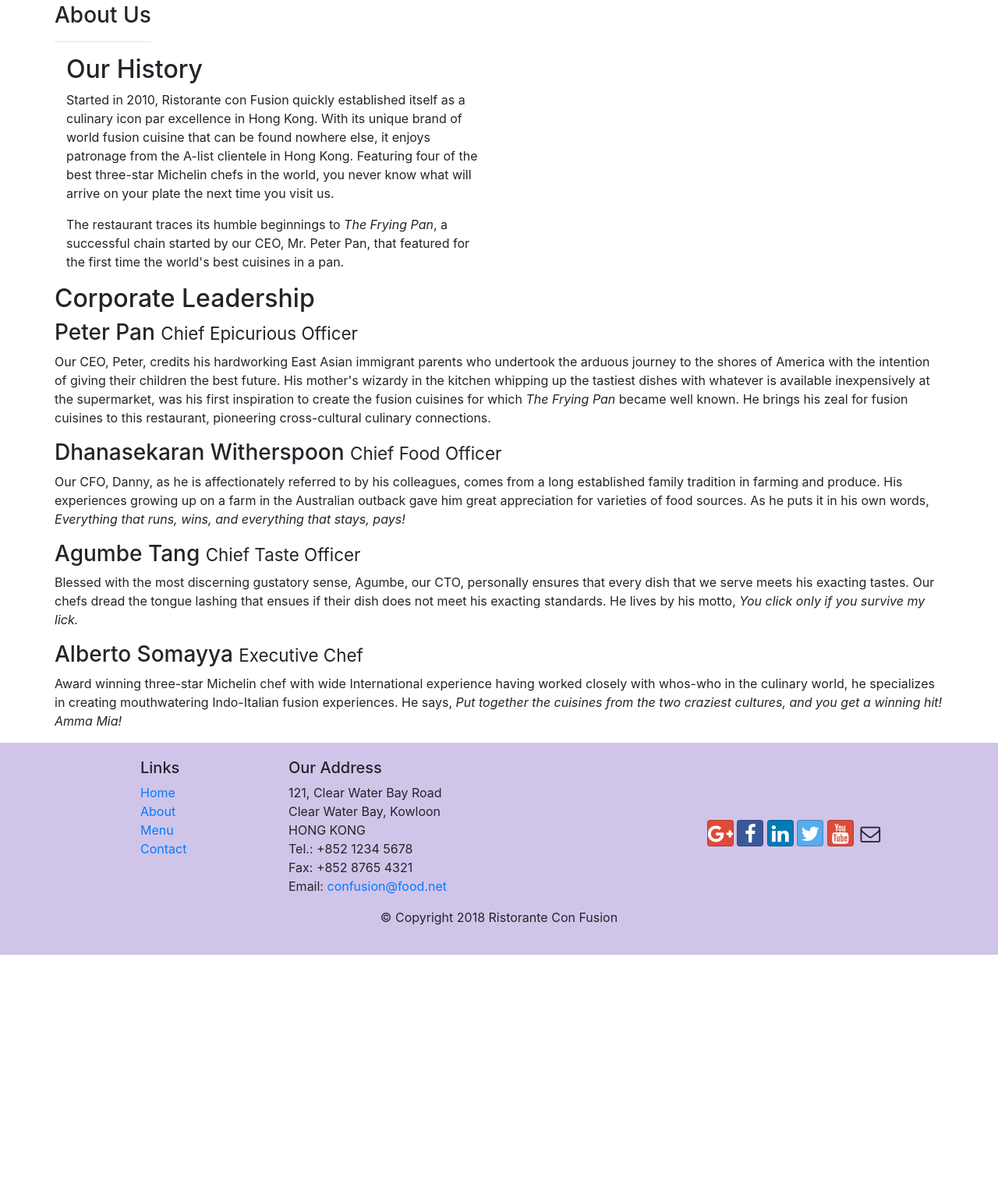
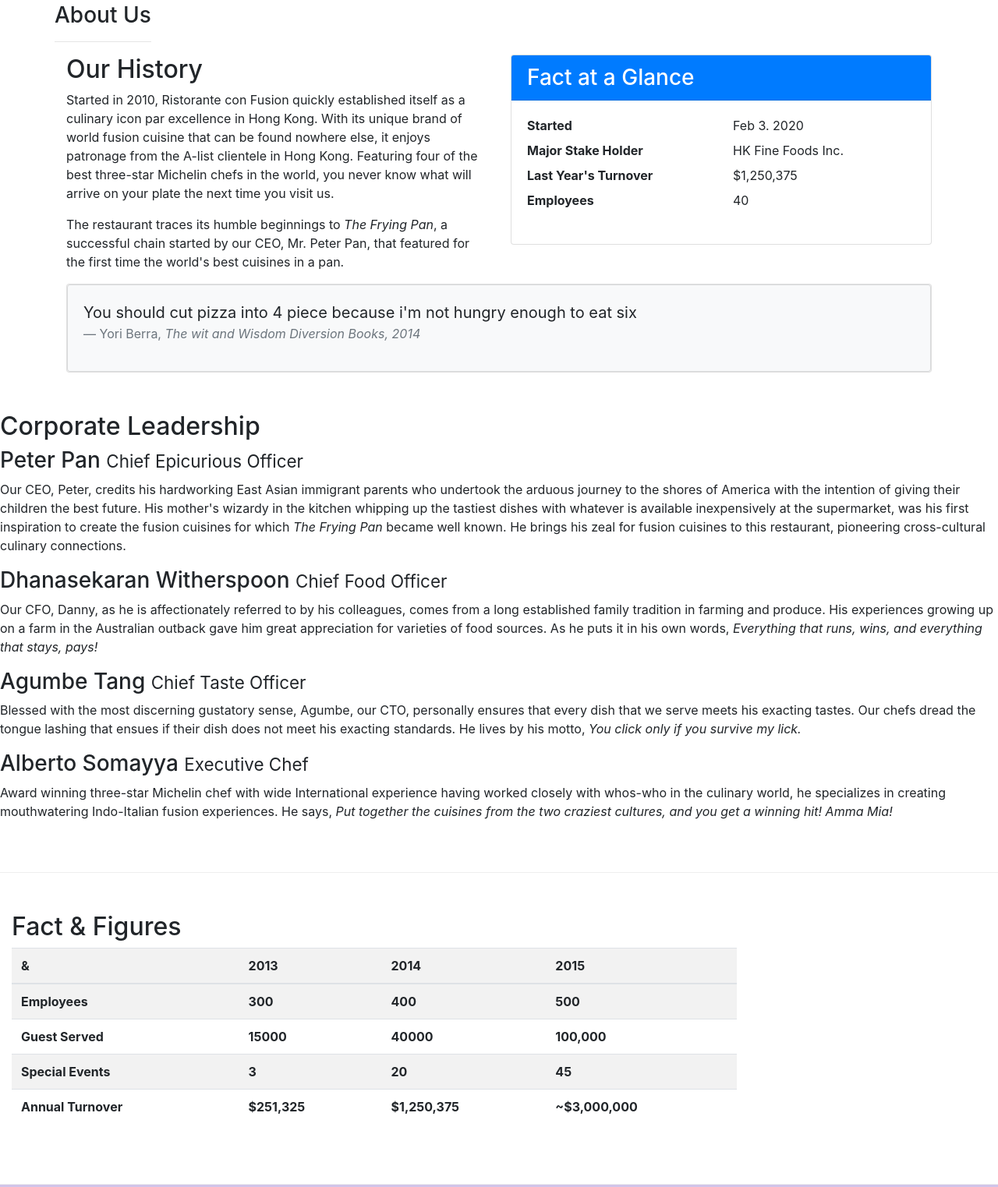
Before and after one commit to oldman-coding/bootstrap4, a website: page aboutus.html in a window 1280 px wide. Shown: the part 345-1868 px from the top of the page at 78% size. Before the commit the page ends 1570 px from the top, so only its background shows below. Drawn offline with nearby package versions, Linux system fonts and the light colour scheme.

Commit message:
Tables and cards

```diff
--- a/aboutus.html
+++ b/aboutus.html
@@ -65,11 +65,41 @@
                 <p>Started in 2010, Ristorante con Fusion quickly established itself as a culinary icon par excellence in Hong Kong. With its unique brand of world fusion cuisine that can be found nowhere else, it enjoys patronage from the A-list clientele in Hong Kong.  Featuring four of the best three-star Michelin chefs in the world, you never know what will arrive on your plate the next time you visit us.</p>
                 <p>The restaurant traces its humble beginnings to <em>The Frying Pan</em>, a successful chain started by our CEO, Mr. Peter Pan, that featured for the first time the world's best cuisines in a pan.</p>
             </div>
-            <div>
+            <div class='col-sm'>
+                <div class='card'>
+                   <h3 class='card-header text-white bg-primary'>Fact at a Glance</h3>
+                   <div class='card-body'>
+                        <dl class='row'>
+                            <dt class='col-6'>Started</dt>
+                            <dd class='col-6'>Feb 3. 2020</dd>
+                            <dt class="col-6">Major Stake Holder</dt>
+                            <dd class="col-6">HK Fine Foods Inc.</dd>
+                            <dt class="col-6">Last Year's Turnover</dt>
+                            <dd class="col-6">$1,250,375</dd>
+                            <dt class="col-6">Employees</dt>
+                            <dd class="col-6">40</dd>
+                        </dl>
+                   </div>
+                </div>
+            </div>
+            <div class='col-12'>
+                <div class="card">
+                  <div class="card card-body bg-light">
+                    <blockquote class="blockquote">
+                      <p class='mb-0'>You should cut pizza into 4 piece
+                        because i'm not hungry enough to eat six
+                      </p>
+                      <footer class="blockquote-footer">Yori Berra, <cite title="Source Title">The wit and Wisdom Diversion Books, 2014</cite></footer>
+                    </blockquote>
+                  </div>
+                </div>
+
+                </div>
+
             </div>
         </div>
 
-        <div class='row'>
+        <div class='row row-content'>
             <div>
                 <h2>Corporate Leadership</h2>
                 <h3 >Peter Pan <small>Chief Epicurious Officer</small></h3>
@@ -81,6 +111,53 @@
                 <h3>Alberto Somayya <small>Executive Chef</small></h3>
                 <p class='d-none d-sm-block'>Award winning three-star Michelin chef with wide International experience having worked closely with whos-who in the culinary world, he specializes in creating mouthwatering Indo-Italian fusion experiences. He says, <em>Put together the cuisines from the two craziest cultures, and you get a winning hit! Amma Mia!</em></p>
             </div>
+       </div>
+       <div class='row row-content'>
+           <div class='col-12 col-sm-9'>
+                <h2>Fact &amp; Figures</h2>
+                <div class='table-responsive'>
+                    <table class='table table-striped'>
+                        <thread class='thread-dark'>
+                            <tr>
+                                <th>&amp;</th>
+                                <th>2013</th>
+                                <th>2014</th>
+                                <th>2015</th>
+                            </tr>
+                        </thread>
+                        <tbody>
+                            <tr>
+                                <th>Employees</th>
+                                <th>300</th>
+                                <th>400</th>
+                                <th>500</th>
+                            </tr>
+                            <tr>
+                                <th>Guest Served</th>
+                                <th>15000</th>
+                                <th>40000</th>
+                                <th>100,000</th>
+                            </tr>
+                            <tr>
+                                <th>Special Events</th>
+                                <th>3</th>
+                                <th>20</th>
+                                <th>45</th>
+                            </tr>
+                            <tr>
+                                <th>Annual Turnover</th>
+                                <th>$251,325</th>
+                                <th>$1,250,375</th>
+                                <th>~$3,000,000</th>
+                            </tr>
+                        </tbody>
+                    </table>
+                </div>
+           </div>
+           <div class='col-12 col-sm-3'>
+
+           </div>
+
        </div>
 
     </div>
```
Also changed, not shown: contactus.html (+1 -1 lines).
